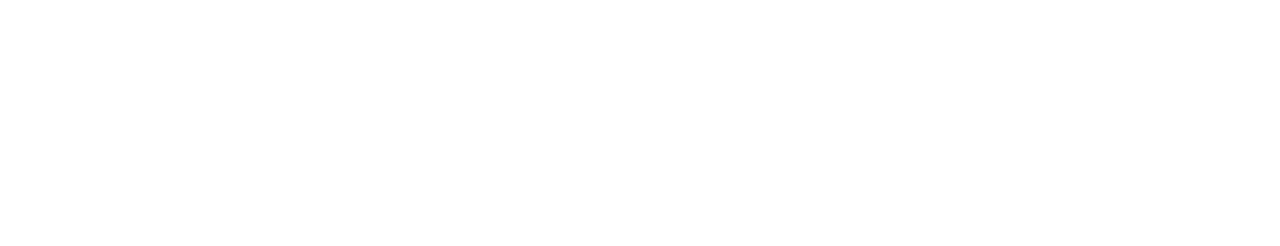
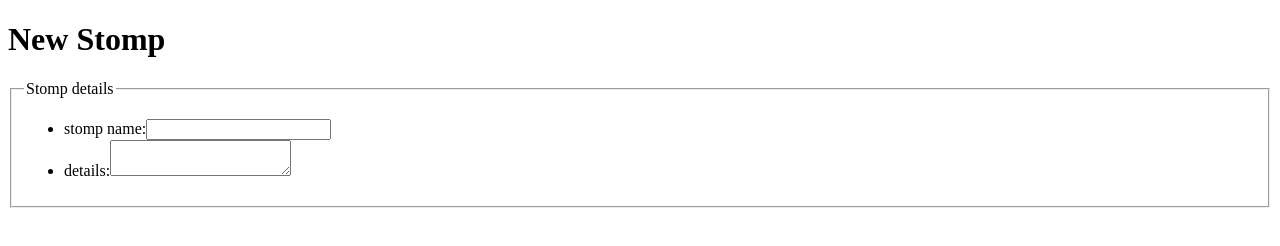
Before and after one commit to b32661/vfw-project1, a plain HTML site: page additem.html in a window 1280 px wide. Drawn offline with Linux system fonts and the light colour scheme.

Commit message:
first couple fields

```diff
--- a/additem.html
+++ b/additem.html
@@ -7,22 +7,28 @@
 <html>
 <head>
 	<meta charset="utf-8"/>
-<meta name="description" content="timestomper add a stamp"/>
-<meta name="keywords" content="add stamp, vfw project 1, timestomper"/>
+<meta name="description" content="timestomper-add a stomp"/>
+<meta name="keywords" content="add stomp, vfw project 1, timestomper"/>
     <meta name="robots" content="noindex, nofollow"/>
     <meta name="viewport" content="user-scalable=no, width=device-width"/>
     <meta name="viewport" content="target-densitydpi=device-dpi"/>
     <meta name="HandheldFriendly" content="True"/>
     <meta name="MobileOptimized" content="320"/>
-
-    <title>Add A Stamp</title>
-
+    <title>Add A Stomp</title>
 </head>
 <body>
-	<header>
-	</header>
-    <section>
-    </section>
+	<h1>New Stomp</h1>
+    <form action="#" method="post">
+    	<fieldset>
+        	<legend>Stomp details</legend>
+            <ul>
+            	<li><label for="sname">stomp name:</label><input type="text" id="sname" /></label></li>
+                <li><label for="sdetails">details:</label><textarea id="sdetails" /></textarea/></li>
+
+            </ul>
+
+
+
     <footer>
     </footer>
 </body>
```
Also changed, not shown: index.html (+1 -1 lines).
